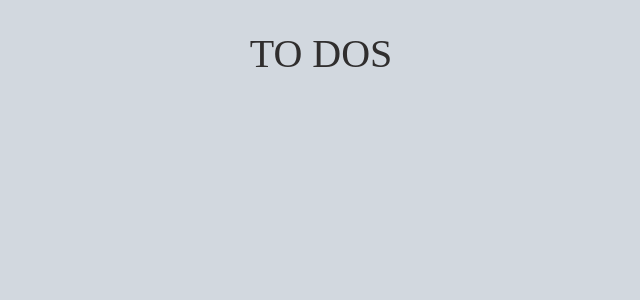
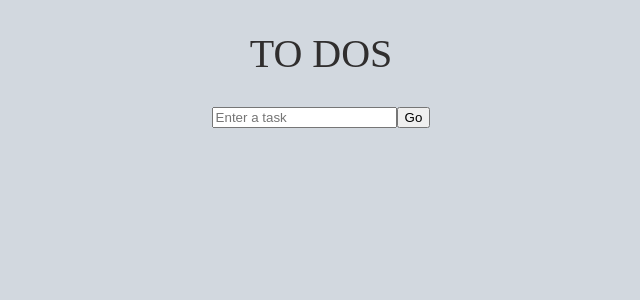
Before and after one commit to lenkon/typescript-react-to-dos, a React (Create React App) app: page / in a window 1280 px wide. Shown: the top 300 px of the page, without its empty margins (319-959 px from the left). Built offline with nearby package versions, Linux system fonts and the light colour scheme; the HTML template or start-up script is replaced by a standard one; a web font is replaced by a local one.

Commit message:
Create an InputField component to add tasks

```diff
--- a/src/App.tsx
+++ b/src/App.tsx
@@ -1,10 +1,12 @@
 import React from 'react';
 import './App.css';
+import InputField from './components/InputField';
 
 const App: React.FC = () => {
   return (
     <div className="App">
       <span className='heading'>To Dos</span>
+      <InputField />
     </div>
   );
 };export default App;
--- /dev/null
+++ b/src/components/InputField.tsx
@@ -0,0 +1,13 @@
+import React from 'react'
+// rafce
+
+const InputField = () => {
+  return (
+    <form className='input'>
+      <input type='input' placeholder='Enter a task' className='input_box'></input>
+      <button className='input_button' type='submit'>Go</button>
+    </form>
+  )
+}
+
+export default InputField
```
